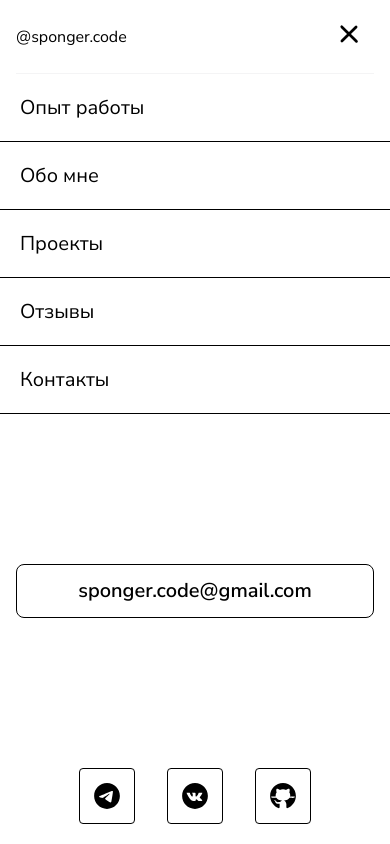
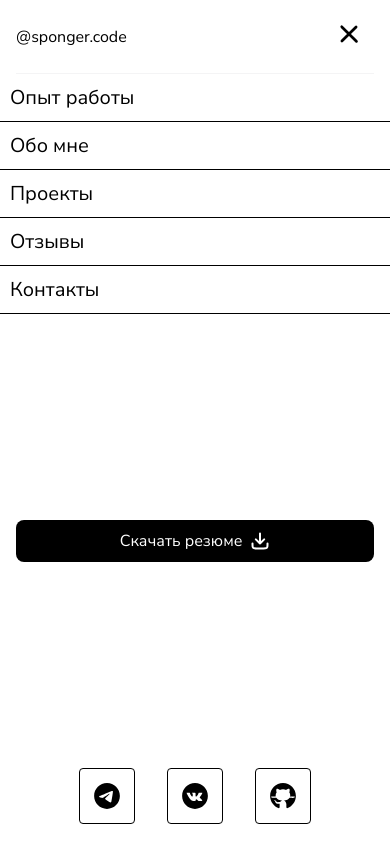
Before and after one commit to Spongerrr/sponger-code, a React (Vite) app: page / in a window 390 px wide. Both pictures are taken after a click on the button 349 px from the left and 36 px from the top of the page. Shown: the top 844 px of the page. Built offline with nearby package versions, Linux system fonts and the light colour scheme.

Commit message:
fix: adaptive

```diff
--- a/src/widgets/Header/BurgerMenu/BurgerMenu.module.scss
+++ b/src/widgets/Header/BurgerMenu/BurgerMenu.module.scss
@@ -76,7 +76,7 @@
     width: 100%;
     font-size: 20px;
     border-bottom: 1px solid var(--color-black);
-    padding: 20px;
+    padding: 10px;
     text-align: center;
 
     @media(max-width: 440px) {
@@ -85,30 +85,19 @@
   }
 }
 
-.link {
-  display: block;
-  text-align: center;
-  padding: 14px 20px;
+.buttonContainer {
   margin-inline: 16px;
-  border: 1px solid black;
-  border-radius: 8px;
-  text-decoration: none;
-  font-size: 28px;
-  line-height: 32px;
-  font-weight: 600;
-  color: var(--color-black);
-  transition: all .5s;
-
-  @media (max-width: 962px) {
-    font-size: 20px;
-    line-height: 24px;
-  }
 }
 
-.link:hover {
-  background: var(--color-black);
+.button {
+  text-decoration: none;
   color: var(--color-white);
+  display: flex;
+  align-items: center;
+  justify-content: center;
+  gap: 8px;
 }
+
 
 .socials {
   justify-content: center;
--- a/src/widgets/Header/BurgerMenu/BurgerMenu.tsx
+++ b/src/widgets/Header/BurgerMenu/BurgerMenu.tsx
@@ -2,10 +2,13 @@ import { useEffect, useState } from 'react'
 import { AnimatePresence, motion } from 'framer-motion'
 import { Socials } from '@/shared/ui/Socials/Socials'
 import { classNames } from '@/shared/lib/classNames'
+import { useScrollToSection } from '@/shared/hooks/useScrollToSection'
+import { Button, ButtonTheme } from '@/shared/ui/Button/Button'
+import DownloadIcon from '/public/pictures/icons/download.svg?react'
+import ResumeFile from '@/shared/assets/SpongerResume.txt'
 import NavList from '@/shared/assets/data/nav.json'
 
 import s from './BurgerMenu.module.scss'
-import { useScrollToSection } from '@/shared/hooks/useScrollToSection'
 
 export const BurgerMenu = () => {
 
@@ -66,13 +69,12 @@ export const BurgerMenu = () => {
                 </li>
               ))}
             </ul>
-            <a
-              className={s.link}
-              target='_blank'
-              href='mailto:sponger.code@gmail.com&body'
-            >
-              sponger.code@gmail.com
-            </a>
+            <Button theme={ButtonTheme.CONTAIN} className={s.buttonContainer}>
+              <a className={s.button} href={ResumeFile} download>
+                <p>Скачать резюме</p>
+                <DownloadIcon />
+              </a>
+            </Button>
             <Socials className={s.socials} theme='DARK' />
           </motion.div>
         )}
```
